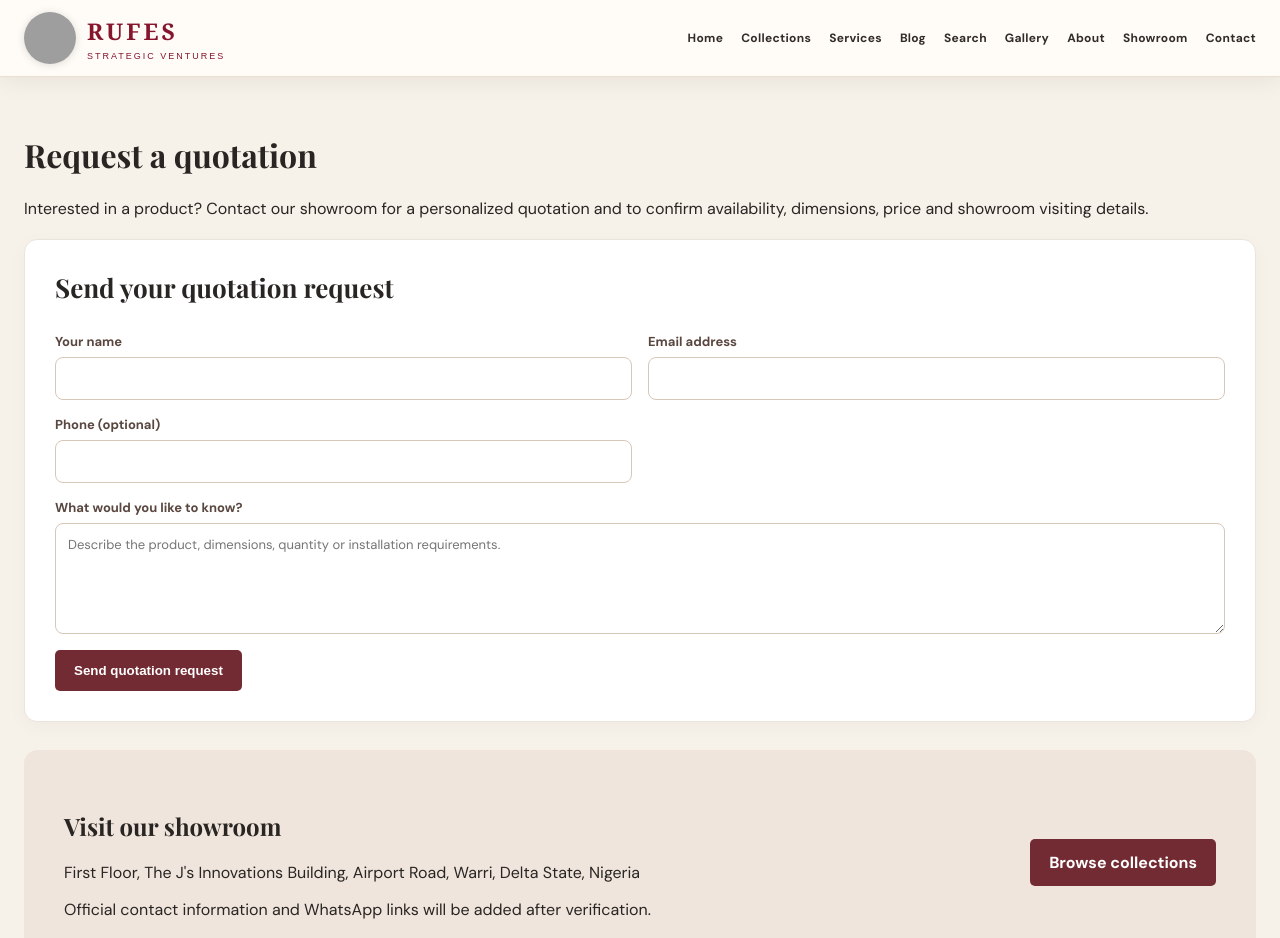
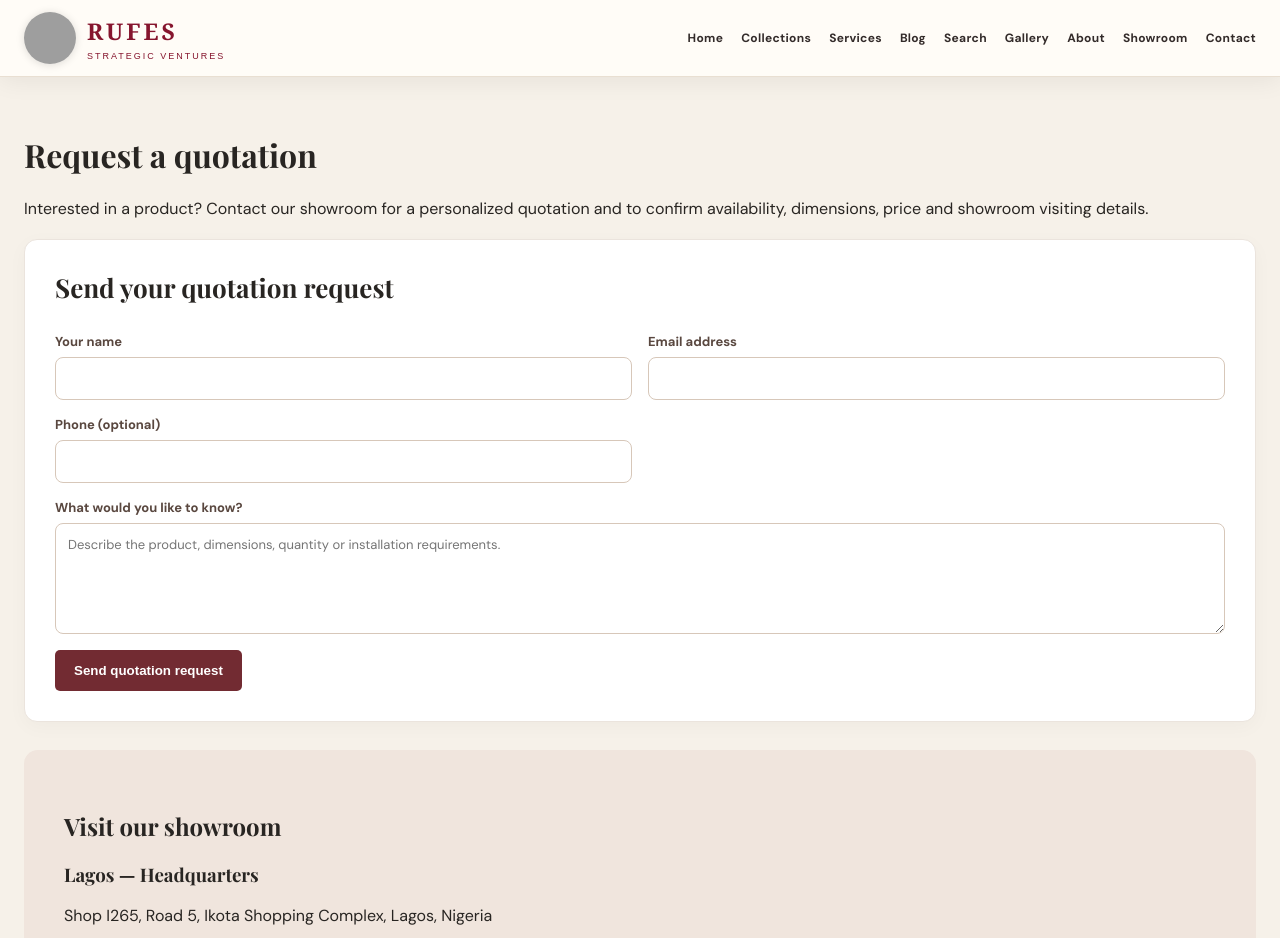
Before and after one commit to ifeoluwamorakinyojames-gif/Tres-Furniture-Repository, a Next.js app: page /contact in a window 1280 px wide. Shown: the top 938 px of the page. Built offline with nearby package versions, Linux system fonts and the light colour scheme; no server answers; grey boxes are pictures that could not be loaded.

Commit message:
Update RUFES Lagos headquarters and Warri branch details

```diff
--- a/pages/contact.tsx
+++ b/pages/contact.tsx
@@ -22,10 +22,10 @@ export default function Contact() {
   return (
     <>
       <Head>
-        <title>Contact RUFES Strategic Ventures | Warri Showroom</title>
+        <title>Contact RUFES Strategic Ventures | Lagos Headquarters &amp; Warri Branch</title>
         <meta
           name="description"
-          content="Contact RUFES Strategic Ventures in Warri about furniture, lighting, gym equipment, home décor, Christmas products and playground equipment."
+          content="Contact RUFES Strategic Ventures in Lagos and Warri about furniture, lighting, gym equipment, home décor, Christmas products and playground equipment."
         />
       </Head>
       <Header />
@@ -49,11 +49,8 @@ export default function Contact() {
         <div className="banner">
           <div>
             <h2>Visit our showroom</h2>
-            <p>First Floor, The J's Innovations Building, Airport Road, Warri, Delta State, Nigeria</p>
-            <p>
-              Official contact information and WhatsApp links will be added
-              after verification.
-            </p>
+            <div><h3>Lagos — Headquarters</h3><p>Shop I265, Road 5, Ikota Shopping Complex, Lagos, Nigeria</p><p><a href="https://www.google.com/maps/search/?api=1&query=Shop%20I265%2C%20Road%205%2C%20Ikota%20Shopping%20Complex%2C%20Lagos%2C%20Nigeria">Get directions</a></p><h3>Warri / Effurun Branch</h3><p>62 Airport Road, Effurun, near Ugboroke Junction, Delta State, Nigeria</p><p><a href="https://www.google.com/maps/search/?api=1&query=62%20Airport%20Road%2C%20Effurun%2C%20near%20Ugboroke%20Junction%2C%20Delta%20State%2C%20Nigeria">Get directions</a></p><p><a href="tel:+2348075415120">Call 08075415120</a> · <a href="https://wa.me/2348075415120">WhatsApp</a></p></div>
+
           </div>
           <Link className="btn" href="/collections">
             Browse collections
```
